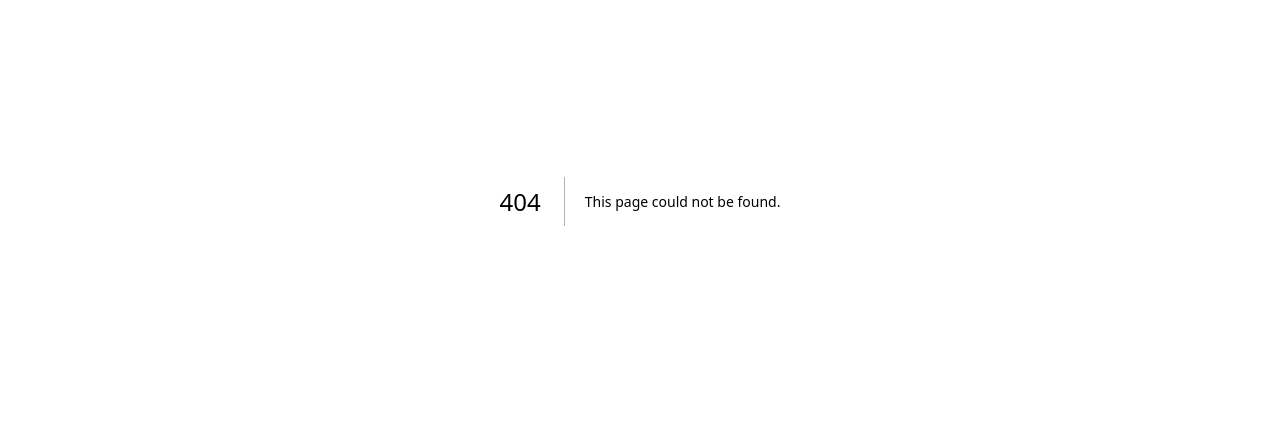
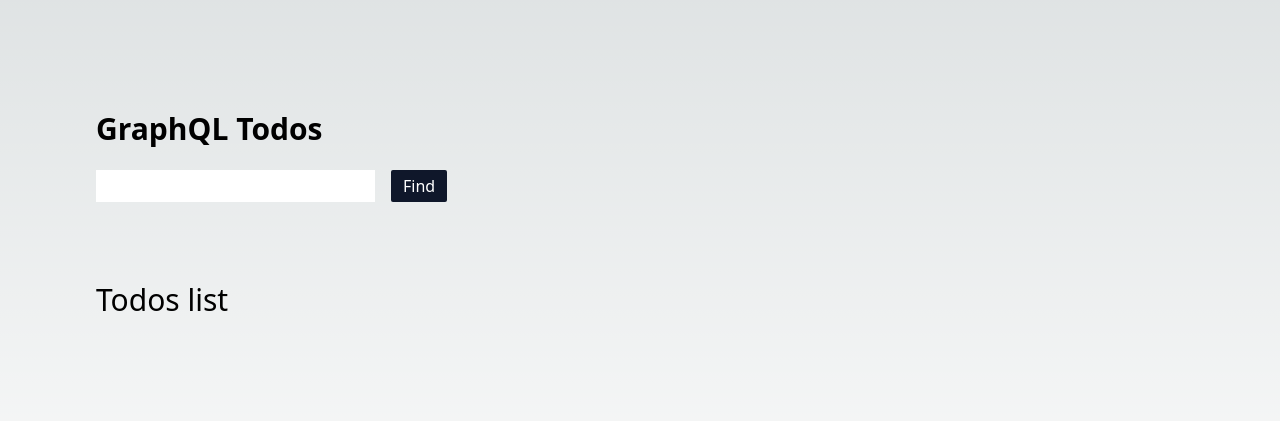
Before and after one commit to EiJey11/Next_app, a Next.js app in the folder labb_3/: page /todos in a window 1280 px wide. Before the commit this address had no page. Shown: the part 199-620 px from the top of the page. Built offline with nearby package versions, Linux system fonts and the light colour scheme.

Commit message:
Created todos with Graph QL

```diff
--- a/labb_3/package.json
+++ b/labb_3/package.json
@@ -9,6 +9,8 @@
     "lint": "next lint"
   },
   "dependencies": {
+    "@apollo/client": "^3.8.8",
+    "graphql": "^16.8.1",
     "json-server": "^0.17.4",
     "next": "14.0.3",
     "react": "^18",
--- a/labb_3/pages/_app.js
+++ b/labb_3/pages/_app.js
@@ -1,5 +1,7 @@
 import '@/styles/globals.css'
 
+
 export default function App({ Component, pageProps }) {
-  return <Component {...pageProps} />
+    return <Component {...pageProps} />
+
 }
--- a/labb_3/pages/posts/index.js
+++ b/labb_3/pages/posts/index.js
@@ -37,8 +37,9 @@ function AllPosts({ posts }) {
 
 export default AllPosts
 
+// Start json server with command - serve db.json. Then add link to fetch.
 export async function getServerSideProps() {
-    const response = await fetch('http://localhost:64868/db.json')
+    const response = await fetch('http://localhost:55994')
     const data = await response.json()
 
     return {
--- /dev/null
+++ b/labb_3/pages/todos/index.js
@@ -0,0 +1,75 @@
+// Users.js
+import React, { useState } from 'react'
+import TodoItem from './TodoItem'
+
+const apiUrl = 'https://graphqlzero.almansi.me/api'
+
+export default function Users() {
+    const [searchQuery, setSearchQuery] = useState('')
+    const [todos, setTodos] = useState([])
+    const [searchResults, setSearchResults] = useState([])
+
+    const makeRequest = (query) => {
+        return fetch(apiUrl, {
+            method: 'POST',
+            headers: {
+                'Content-type': 'application/json'
+            },
+            body: JSON.stringify({ query })
+        }).then((res) => res.json())
+    }
+
+    const handleSearchSubmit = (e) => {
+        e.preventDefault()
+
+        makeRequest(`query Todos {
+      todos {
+        data {
+          id
+          title
+          completed
+          user {
+            name
+            address {
+              city
+            }
+          }
+        }
+      }
+    }`).then((data) => {
+            setTodos(data.data.todos.data)
+            const results = data.data.todos.data.filter((todo) =>
+                todo.title.toLowerCase().includes(searchQuery.toLowerCase())
+            )
+            setSearchResults(results)
+        })
+    }
+
+    return (
+        <div className="flex flex-col min-h-screen items-left justify-center ml-24 my-[2%]">
+            <h1 className="text-3xl font-bold mb-[2%]">GraphQL Todos</h1>
+            <div>
+                <form onSubmit={handleSearchSubmit}>
+                    <input
+                        className="mb-8 px-6 py-1 mr-4"
+                        type="text"
+                        name="searchname"
+                        value={searchQuery}
+                        onChange={(e) => setSearchQuery(e.target.value)}
+                    />
+                    <input
+                        className="bg-slate-900 text-[#ffffff] rounded-sm px-3 py-1 cursor-pointer"
+                        type="submit"
+                        value="Find"
+                    />
+                </form>
+            </div>
+            <ol className="mt-12" id="todos">
+                <h3 className="text-3xl mb-6">Todos list</h3>
+                {searchResults.map((todo) => (
+                    <TodoItem key={todo.id} todo={todo} />
+                ))}
+            </ol>
+        </div>
+    )
+}
```
Also changed, not shown: 1 other file (tests, documents, lock files or other folders).
